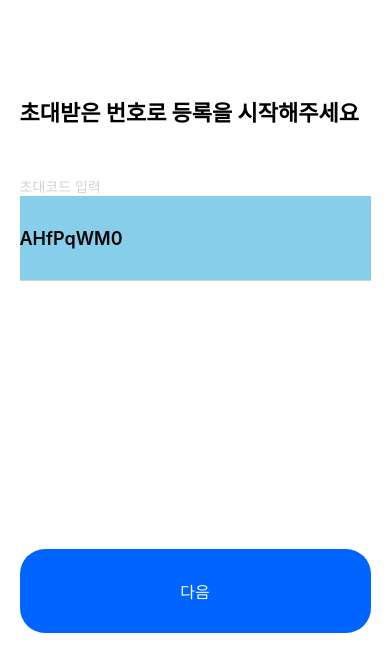
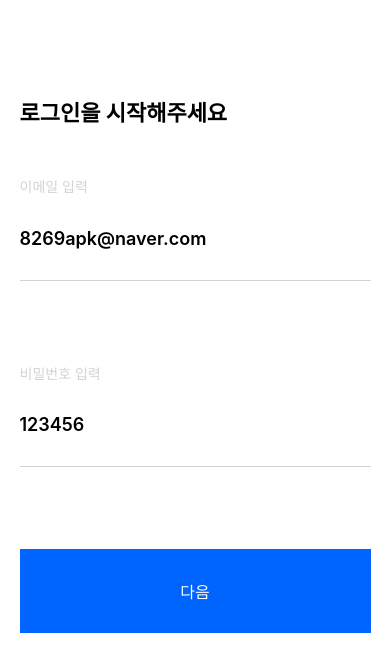
Before and after one commit to leetaeheon123/SkyFate, a React Native app: screen /LoginScreen in a window 390 px wide. Shown: the top 672 px of the page. Built offline with nearby package versions, Linux system fonts and the light colour scheme; what @react-native-firebase/database, react-native-code-push would draw is missing.

Commit message:
beforeUXChange

```diff
--- a/route.tsx
+++ b/route.tsx
@@ -7,6 +7,7 @@ import TrackUserLocation from './src/screens/map';
 import ManToManBoardWriteScreen from './src/screens/ManToManBoardWrite';
 import RegisterScreen from './src/screens/Register';
 import RegisterScreen2 from './src/screens/Register2';
+import TossLogin from './src/screens/Login';
 
 import IndicatorScreen from './src/screens/Indicator';
 
@@ -62,6 +63,11 @@ const Routes = () => {
           options={{headerShown: false}}
         />
         <Stack.Screen
+          name="LoginScreen"
+          component={TossLogin}
+          options={{headerShown: false}}
+        />
+        <Stack.Screen
           name="MapScreen"
           component={MapScreen}
           options={{headerShown: false}}
--- a/src/screens/Indicator.tsx
+++ b/src/screens/Indicator.tsx
@@ -8,7 +8,7 @@ async function _bootstrapAsync(navigation:any) {
 
   // This will switch to the App screen or Auth screen and this loading
   // screen will be unmounted and thrown away.
-  navigation.navigate(userToken ? 'MapScreen' : 'RegisterScreen');
+  navigation.navigate(userToken ? 'MapScreen' : 'LoginScreen');
 }
 
 function IndicatorScreen() {
--- /dev/null
+++ b/src/screens/Login.tsx
@@ -0,0 +1,253 @@
+import React, {useState} from 'react';
+import {View, Button, Platform, Text, SafeAreaView, Alert,TextInput, StyleSheet , Pressable} from 'react-native';
+
+import auth from '@react-native-firebase/auth';
+import AsyncStorage from '@react-native-community/async-storage';
+import { signIn, signUp } from "../UsefulFunctions/FirebaseAuth"
+import firestore from '@react-native-firebase/firestore';
+
+import {NativeStackScreenProps} from "@react-navigation/native-stack"
+import { RootStackParamList } from './RootStackParamList';
+import { useNavigation } from '@react-navigation/native';
+
+export type Register2ScreenProps = NativeStackScreenProps<RootStackParamList, "InvitationCode">;
+
+
+async function RegisterIdentityToken(IdentityToken:any, navigation:any) {
+  try {
+    await AsyncStorage.setItem('IdentityToken', IdentityToken);
+    navigation.navigate('MapScreen');
+  } catch (error) {
+    console.log('IdentityToken 저장 중 오류:', error);
+    // Error saving data
+  }
+}
+
+const LoginWithEmail = async (navigation:any, Email:string, InvitationCode:string) => {
+
+  try {
+    const result = await signIn({email: Email, password:InvitationCode})
+    // console.log(result)
+    let uid = result.user.email
+    RegisterIdentityToken(uid, navigation)
+
+  }
+  catch (error) {
+    if(error.code === "auth/wrong-password") {
+      Alert.alert("이메일은 존재하나 비밀번호가 다릅니다.")
+      //  == 추천인 코드가 다른상황
+    }
+    if(error.code === "auth/user-not-found") {
+      Alert.alert("해당 이메일이 없습니다. 다시한번 이메일을 확인해주세요")
+      // 추천인 코드는 있으나,
+    }
+
+  }
+}
+
+const TossLogin = () => {
+  const [BorderBottomColor2, setBorderBottomColor2] = useState('lightgray');
+  const [BorderBottomColor3, setBorderBottomColor3] = useState('lightgray');
+
+  const [TextInputEmail , setTextInputEmail] = useState("8269apk@naver.com")
+  const [TextInputPassword , setTextInputPassword] = useState("123456")
+
+  const navigation = useNavigation()
+
+  const TextInputStyle =  (BorderBottomColor:any) =>  StyleSheet.create({
+    TextInput: {
+      width: '100%',
+      height: '50%',
+      borderBottomColor: BorderBottomColor,
+      borderBottomWidth: 1,
+      fontSize:18,
+      fontWeight: '600',
+      color:'black'
+    },
+    ViewStyle:{
+      width: '100%',
+        height: '40%',
+        marginTop: '5%',
+        display: 'flex',
+        justifyContent: 'center',
+    }
+  })
+
+  const EmailTextInput = () => (
+    <View
+      style={TextInputStyle(null).ViewStyle}>
+      <Text
+        style={{
+          color: 'lightgray',
+        }}>
+        이메일 입력
+      </Text>
+      <TextInput
+        style={TextInputStyle(BorderBottomColor2).TextInput}
+        placeholder="가입하신 이메일을 입력해주세요"
+        placeholderTextColor={'lightgray'}
+        onFocus={() => {
+          setBorderBottomColor2('#0064FF');
+        }}
+        onEndEditing={() => {
+          setBorderBottomColor2('lightgray');
+        }}
+        value={TextInputEmail}
+        onChangeText={value => {
+          setTextInputEmail(value);
+        }}
+      />
+    </View>
+  );
+
+  const PasswordTextInput = () => (
+    <View
+    style={TextInputStyle(null).ViewStyle}>
+      <Text
+        style={{
+          color: 'lightgray',
+        }}>
+        비밀번호 입력
+      </Text>
+      <TextInput
+        style={TextInputStyle(BorderBottomColor3).TextInput}
+        placeholder="비밀번호를 입력해주세요"
+        placeholderTextColor={'lightgray'}
+        onFocus={() => {
+          setBorderBottomColor3('#0064FF');
+        }}
+        onEndEditing={() => {
+          setBorderBottomColor3('lightgray');
+        }}
+        value={TextInputPassword}
+        onChangeText={value => {
+          setTextInputPassword(value);
+        }}
+      />
+    </View>
+  );
+
+  return (
+    <SafeAreaView
+      style={{
+        width: '100%',
+        height: '100%',
+        backgroundColor: 'white',
+      }}>
+      <View
+        style={{
+          width: '90%',
+          height: '100%',
+          // backgroundColor: 'red',
+          marginLeft: '5%',
+        }}>
+        <View
+          style={{
+            height: '15%',
+            width: '100%',
+            // backgroundColor: 'skyblue',
+            display: 'flex',
+            justifyContent: 'flex-end',
+
+          }}>
+          <Text
+            style={{
+              fontSize: 22,
+              fontWeight: 'bold',
+              color:'black'
+            }}>
+            로그인을 시작해주세요
+          </Text>
+        </View>
+        <View
+          style={{
+            height: '50%',
+            width: '100%',
+          }}>
+          {EmailTextInput()}
+          {PasswordTextInput()}
+        </View>
+
+        <View style={styles.CheckBox}>
+        <Pressable
+          style={styles.CheckBt}
+          onPress={() => {
+            LoginWithEmail(navigation, TextInputEmail, TextInputPassword)
+          }}>
+          <Text style={styles.CheckText}>다음</Text>
+        </Pressable>
+      </View>
+
+      </View>
+    </SafeAreaView>
+  );
+};
+
+
+const styles = StyleSheet.create({
+  NotMyCellPhoneText: {
+    fontSize: 22,
+    color: 'gray',
+    marginTop: 10,
+    // backgroundColor: 'black'
+  },
+  CheckBox: {
+    width:'100%',
+    height:'10%',
+    justifyContent: 'center',
+    alignItems: 'center',
+    backgroundColor: '#0064FF'
+  },
+  CheckText: {
+    fontSize: 16,
+    color: 'white',
+  },
+  CheckBt: {
+    width: '90%',
+    height: 55,
+    borderRadius: 11,
+    justifyContent: 'center',
+    alignItems: 'center',
+    backgroundColor: '##0064FF',
+  },
+  Container: {
+    flex: 10,
+    backgroundColor: 'white',
+    alignItems: 'center',
+    // justifyContent: 'center'
+  },
+  Container_NextBUtton: {
+    justifyContent: 'flex-end',
+  },
+  input: {
+    height: 40,
+    width: '100%',
+    fontsize: 22,
+    marginTop: 2,
+  },
+  UnderLine: {
+    height: 1,
+    width: '100%',
+    alignItems: 'center',
+    backgroundColor: 'blue',
+  },
+  text: {
+    // backgroundColor: 'blue'
+    padding: 1,
+    color: 'blue',
+  },
+  InputBox: {
+    // alignItems: 'flex-start',
+    width: '90%',
+    marginBottom: 15,
+    // backgroundColor: 'gray'
+  },
+  NotificationTextView: {
+    fontSize: 22,
+    fontWeight: '600',
+    color: 'black',
+  },
+
+});
+
+export default TossLogin;
--- a/src/screens/map.tsx
+++ b/src/screens/map.tsx
@@ -804,8 +804,6 @@ const MapScreen = () => {
 
       </SafeAreaView>
       : null}
-
-      {myContext.userGender == "Grils" ?
       <View style={[
         styles.NoFlexDirectionCenter,
         MapScreenStyles.ChangeProfileView]}>
@@ -820,14 +818,13 @@ const MapScreen = () => {
         },styles.NoFlexDirectionCenter]}
         onPress={()=>{
           RemoveIdentityToken()
-              // forceUpdate()
+          // forceUpdate()r
           // ChangeMyProfileImage(myContext.userEmail)
         }}>
           <Icon name='person' size={26} color='white'/>
         </TouchableOpacity>
+      </View>
 
-          </View>
-      :null}
 
       {myContext.userGender == "Grils" ?
        <TouchableOpacity style={[MapScreenStyles.StartView, styles.NoFlexDirectionCenter,]}
@@ -836,7 +833,7 @@ const MapScreen = () => {
         ChangeModalVisiable()
         }}
        >
-        <Text style={{color:'white'}}>시작!!</Text>
+        <Text style={{color:'white'}}>시작하기</Text>
       </TouchableOpacity>
       : null}
     </View>
@@ -1056,13 +1053,14 @@ const MapScreenStyles = StyleSheet.create({
   },
 
   StartView :{
-    width:'20%',
+    width:'90%',
     height:50,
-    backgroundColor:'#202632',
+    // backgroundColor:'#202632',
+    backgroundColor:'#202124',
     position:'absolute',
-    left:'40%',
+    left:'5%',
     bottom:'10%',
-    borderRadius:25
+    borderRadius:10
   },
 
   GrilsMarker: {
```
Lines whose indentation alone changed are shown as unchanged.
